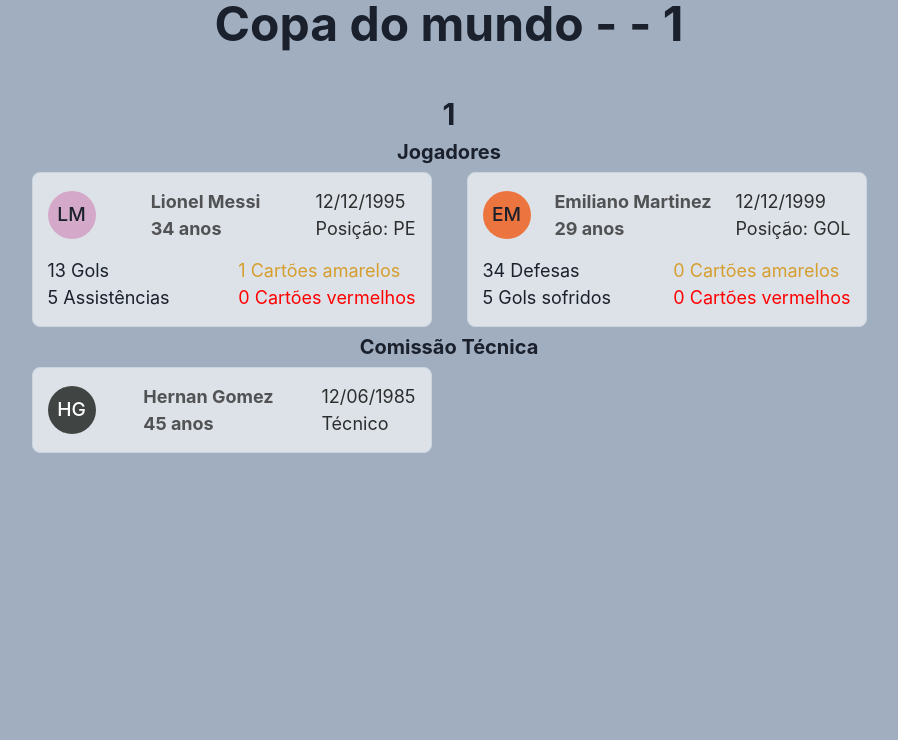
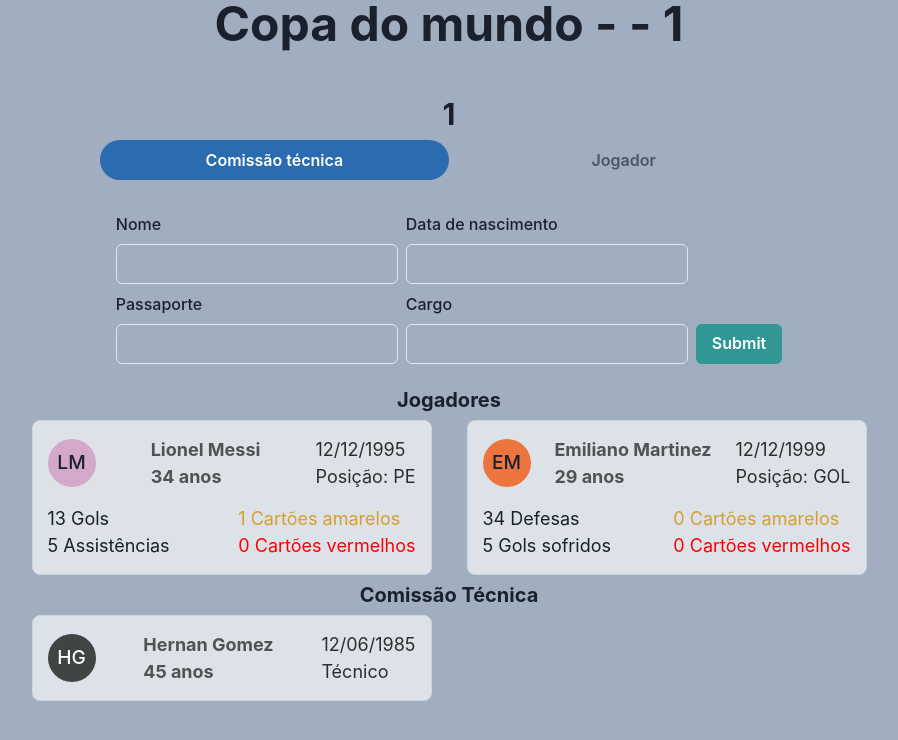
Before and after one commit to Hedg0305/copa-do-mundo, a Next.js app: page /1/1 in a window 1280 px wide. Shown: the top 740 px of the page, without its empty margins (191-1089 px from the left). Built offline with nearby package versions, Linux system fonts and the light colour scheme.

Commit message:
Feat: Form to add comitte and player

```diff
--- /dev/null
+++ b/src/components/AddPersonForm/ComitteeForm/index.tsx
@@ -0,0 +1,77 @@
+import {
+  FormControl,
+  Box,
+  FormLabel,
+  Input,
+  Select,
+  Button,
+  VStack,
+  HStack,
+} from "@chakra-ui/react";
+import React, { useState } from "react";
+
+const ComitteeForm = () => {
+  const [passport, setPassport] = useState("");
+  const [name, setName] = useState("");
+  const [birthdate, setBirthdate] = useState("");
+  const [role, setRole] = useState("");
+
+  const handleSubmit = () => {
+    console.log("Passport: ", passport);
+    console.log("Name: ", name);
+    console.log("Birthdate: ", birthdate);
+    console.log("Role: ", role);
+  };
+
+  return (
+    <FormControl gap='20px'>
+      <HStack display='flex' alignItems='flex-end'>
+        <VStack>
+          <Box>
+            <FormLabel htmlFor='name'>Nome</FormLabel>
+            <Input
+              id='name'
+              type='name'
+              value={name}
+              onChange={() => setName(name)}
+            />
+          </Box>
+          <Box>
+            <FormLabel htmlFor='passport'>Passaporte</FormLabel>
+            <Input
+              id='passport'
+              type='passport'
+              value={passport}
+              onChange={() => setPassport(passport)}
+            />
+          </Box>
+        </VStack>
+        <VStack>
+          <Box>
+            <FormLabel htmlFor='birthdate'>Data de nascimento</FormLabel>
+            <Input
+              id='birthdate'
+              type='birthdate'
+              value={birthdate}
+              onChange={() => setBirthdate(birthdate)}
+            />
+          </Box>
+          <Box>
+            <FormLabel htmlFor='role'>Cargo</FormLabel>
+            <Input
+              id='role'
+              type='role'
+              value={role}
+              onChange={() => setRole(role)}
+            />
+          </Box>
+        </VStack>
+        <Button colorScheme='teal' type='submit' onClick={handleSubmit}>
+          Submit
+        </Button>
+      </HStack>
+    </FormControl>
+  );
+};
+
+export default ComitteeForm;
--- /dev/null
+++ b/src/components/AddPersonForm/PlayerForm/index.tsx
@@ -0,0 +1,112 @@
+import {
+  FormControl,
+  Box,
+  FormLabel,
+  Input,
+  Select,
+  Button,
+  VStack,
+  HStack,
+  Tab,
+  TabList,
+  TabPanel,
+  TabPanels,
+  Tabs,
+} from "@chakra-ui/react";
+import React, { useState } from "react";
+import ComitteeForm from "../ComitteeForm";
+
+const PlayerForm = () => {
+  const [passport, setPassport] = useState("");
+  const [birthdate, setBirthdate] = useState("");
+  const [name, setName] = useState("");
+  const [position, setPosition] = useState("");
+  const [defenses, setDefenses] = useState(0);
+  const [sufferedGoals, setSufferedGoals] = useState(0);
+  const [goals, setGoals] = useState(0);
+  const [assists, setAssists] = useState(0);
+  const [yellowCards, setYellowCards] = useState(0);
+  const [redCards, setRedCards] = useState(0);
+
+  const handleSubmit = () => {
+    console.log("Passport: ", passport);
+    console.log("Birthdate: ", birthdate);
+    console.log("Name: ", name);
+    console.log("Position: ", position);
+    console.log("Defenses: ", defenses);
+    console.log("SufferedGoals: ", sufferedGoals);
+    console.log("Goals: ", goals);
+    console.log("Assists: ", assists);
+    console.log("YellowCards: ", yellowCards);
+    console.log("RedCards: ", redCards);
+  };
+
+  return (
+    <FormControl gap='20px' maxWidth='800px'>
+      <HStack display='flex' alignItems='flex-end'>
+        <VStack>
+          <Box>
+            <FormLabel htmlFor='name'>Nome</FormLabel>
+            <Input
+              id='name'
+              type='name'
+              value={name}
+              onChange={() => setName(name)}
+            />
+          </Box>
+          <Box>
+            <FormLabel htmlFor='passport'>Passaporte</FormLabel>
+            <Input
+              id='passport'
+              type='passport'
+              value={passport}
+              onChange={() => setPassport(passport)}
+            />
+          </Box>
+        </VStack>
+        <VStack>
+          <Box>
+            <FormLabel htmlFor='position'>Posição</FormLabel>
+            <Select
+              id='position'
+              value={position}
+              onChange={(e) => setPosition(e.target.value)}
+              w='241px'
+            >
+              {positions.map((position) => (
+                <option key={position} value={position}>
+                  {position}
+                </option>
+              ))}
+            </Select>
+          </Box>
+          <Box>
+            <FormLabel htmlFor='birthdate'>Data de nascimento</FormLabel>
+            <Input
+              id='birthdate'
+              type='birthdate'
+              value={birthdate}
+              onChange={() => setBirthdate(birthdate)}
+            />
+          </Box>
+        </VStack>
+
+        <Button colorScheme='teal' type='submit' onClick={handleSubmit}>
+          Submit
+        </Button>
+      </HStack>
+    </FormControl>
+  );
+};
+
+export default PlayerForm;
+
+const positions = [
+  "Goleiro",
+  "Zagueiro",
+  "Lateral Direito",
+  "Lateral Esquerdo",
+  "Meio-Campo",
+  "Atacante",
+  "Volante",
+];
--- /dev/null
+++ b/src/components/AddPersonForm/index.tsx
@@ -0,0 +1,37 @@
+import {
+  Tabs,
+  TabList,
+  Tab,
+  TabPanels,
+  TabPanel,
+  Box,
+  Button,
+  FormControl,
+  FormLabel,
+  Input,
+  Select,
+} from "@chakra-ui/react";
+import React, { useState } from "react";
+import ComitteeForm from "./ComitteeForm/index";
+import PlayerForm from "./PlayerForm";
+
+const AddPersonForm = () => {
+  return (
+    <Tabs isFitted variant='solid-rounded'>
+      <TabList mb='1em'>
+        <Tab>Comissão técnica</Tab>
+        <Tab>Jogador</Tab>
+      </TabList>
+      <TabPanels>
+        <TabPanel>
+          <ComitteeForm />
+        </TabPanel>
+        <TabPanel>
+          <PlayerForm />
+        </TabPanel>
+      </TabPanels>
+    </Tabs>
+  );
+};
+
+export default AddPersonForm;
--- a/src/pages/[edition]/[team].tsx
+++ b/src/pages/[edition]/[team].tsx
@@ -5,6 +5,7 @@ import Player, { PlayerProps } from "../../components/PlayerCard";
 import TechnicalComittee, {
   ComitteeProps,
 } from "../../components/TechnicalComittee";
+import AddPersonForm from "../../components/AddPersonForm";
 
 interface ServerSideProps {
   edition: string;
@@ -33,9 +34,13 @@ const Competition = ({
           <Heading as='h1' size='2xl' mb='10'>
             Copa do mundo - {hostCountry} - {year}
           </Heading>
+
           <Heading as='h2' size='lg'>
             {team}
           </Heading>
+
+          <AddPersonForm />
+
           <Heading as='h3' size='md'>
             Jogadores
           </Heading>
```
